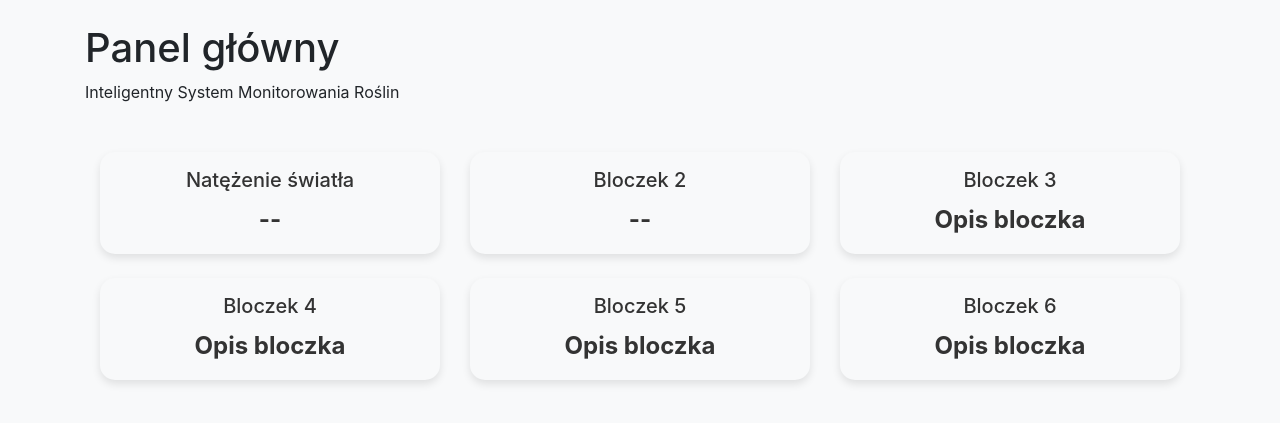
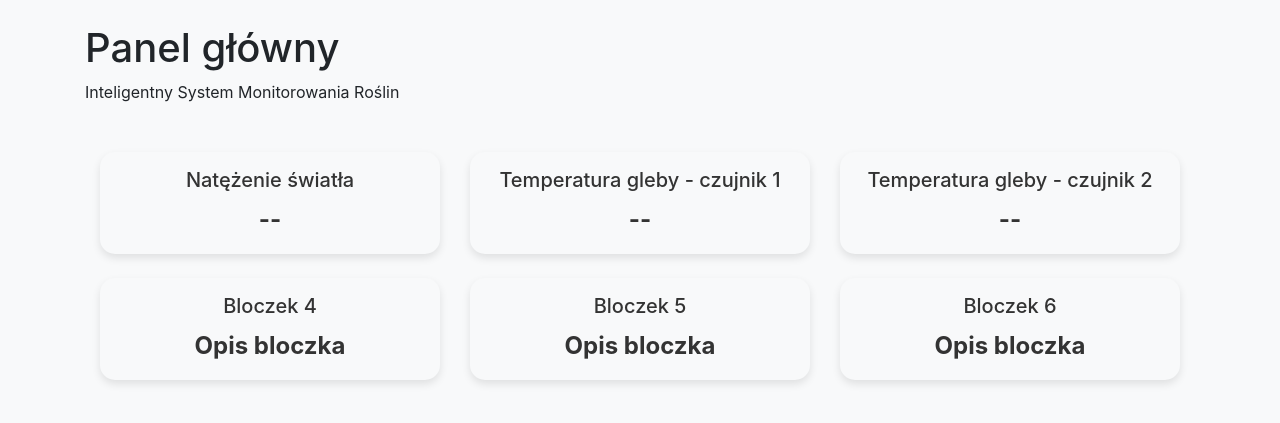
Before and after one commit to swirky/smart_system_plant_monitor, a Flask app: page / in a window 1280 px wide. Shown: the part 56-479 px from the top of the page. Run offline with Flask 3, Linux system fonts and the light colour scheme; some libraries are stand-ins or nearby versions.

Commit message:
Szosty commit 20 listopad

```diff
--- a/app.py
+++ b/app.py
@@ -11,22 +11,23 @@ from dbmodels import db, SensorType, MeasurementType, SensorTypeCapabilities, Se
 
 
 app = Flask(__name__)
-app.config['SQLALCHEMY_DATABASE_URI'] = 'postgresql://postgres:Mar123321@192.168.1.20/monitor_db'
+#app.config['SQLALCHEMY_DATABASE_URI'] = 'postgresql://postgres:Mar123321@192.168.1.20/monitor_db'
+app.config['SQLALCHEMY_DATABASE_URI'] = 'postgresql://postgres:Mar123321%40@127.0.0.1/monit_db'
 app.config['SQLALCHEMY_TRACK_MODIFICATIONS'] = False
 socketio = SocketIO(app, cors_allowed_origins='*')
 db.init_app(app)
 #----------------------------Obiekty inicjalizacja---------------------------------------------
 
 simulatedLightSensorObject = SimulatedLightSensor("Light Sensor 1","BH1750")
-#simulatedSoilTemperatureSensorObject = SimulatedSoilTemperatureSensor("Soil Temperature Sensor 1","DS18B20")
-#simulatedSoilTemperatureSensorObject2 = SimulatedSoilTemperatureSensor("Soil Temperature Sensor 2","DS18B20")
+simulatedSoilTemperatureSensorObject = SimulatedSoilTemperatureSensor("Soil Temperature Sensor 1","DS18B20")
+simulatedSoilTemperatureSensorObject2 = SimulatedSoilTemperatureSensor("Soil Temperature Sensor 2","DS18B20")
 #lightsensorObj = LightSensor("BH1750")
 #----------------------------------------------------------------------------------------------
 
 sensor_objects =[
     simulatedLightSensorObject,
-    #simulatedSoilTemperatureSensorObject,
-    #simulatedSoilTemperatureSensorObject2
+    simulatedSoilTemperatureSensorObject,
+    simulatedSoilTemperatureSensorObject2
 ]
 
 last_sensor_data = None  #Zmienna globalna do przechowywania ostatnich danych z czujnika
@@ -96,17 +97,11 @@ def collect_sensor_data():
                     data = sensor_object.read()
                     #szuka czujnika w bazie
                     sensor = Sensor.query.filter_by(name=sensor_object.name, model=sensor_object.model).first()
-                    if not sensor:
-                            print(f"Sensor {sensor_object.name} not found in the database. Skipping.")
-                            continue
 
                     #zapisanie pomiarow z czujnika do tabeli
                     for measurement_name, value in data.items():
                         # Znajdź measurement_type_id w bazie danych
                         measurement_type = MeasurementType.query.filter_by(name=measurement_name).first()
-                        if not measurement_type:
-                            print(f"Measurement type '{measurement_name}' not found in the database. Skipping.")
-                            continue
 
                     # Dodaj odczyt do tabeli sensor_readings
                         reading = SensorReading(
--- a/simulated_sensors/simulated_soil_temperature_sensor.py
+++ b/simulated_sensors/simulated_soil_temperature_sensor.py
@@ -11,4 +11,4 @@ class SimulatedSoilTemperatureSensor(SimulatedSensor):
         """Symulacja odczytu temperatury gleby"""
         temperature = round(random.uniform(-10.0, 40.0), 1)
         timestamp = datetime.now().strftime("%Y-%m-%d %H:%M:%S")
-        return {'model': self.model, 'temperature': temperature, 'timestamp': timestamp}
+        return {self.measurement_types[0]: temperature}
--- a/templates/main_panel.html
+++ b/templates/main_panel.html
@@ -20,16 +20,16 @@
             <!-- Bloczek 2 -->
             <div class="col-lg-4 col-md-6 col-sm-12 mb-4 d-flex justify-content-center">
                 <div class="sensor-card bg-light p-3 text-center">
-                    <h4>Bloczek 2</h4>
-                    <p id="oilTemperatureValue1">--</p>
+                    <h4>Temperatura gleby - czujnik 1</h4>
+                    <p id="Soil_Temperature_Sensor_1_soil_temperature">--</p>
                 </div>
             </div>
 
             <!-- Bloczek 3 -->
             <div class="col-lg-4 col-md-6 col-sm-12 mb-4 d-flex justify-content-center">
                 <div class="sensor-card bg-light p-3 text-center">
-                    <h4>Bloczek 3</h4>
-                    <p>Opis bloczka</p>
+                    <h4>Temperatura gleby - czujnik 2</h4>
+                    <p id="Soil_Temperature_Sensor_2_soil_temperature">--</p>
                 </div>
             </div>
 
```
